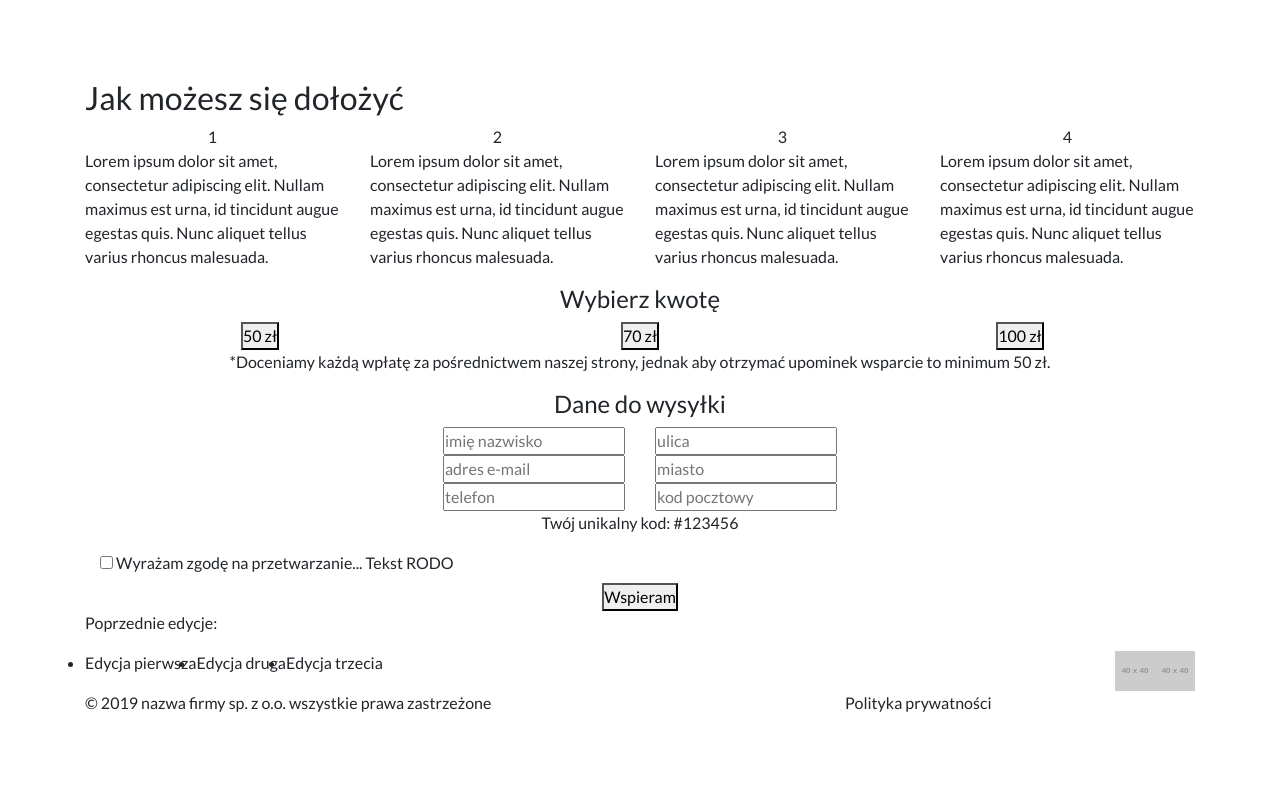
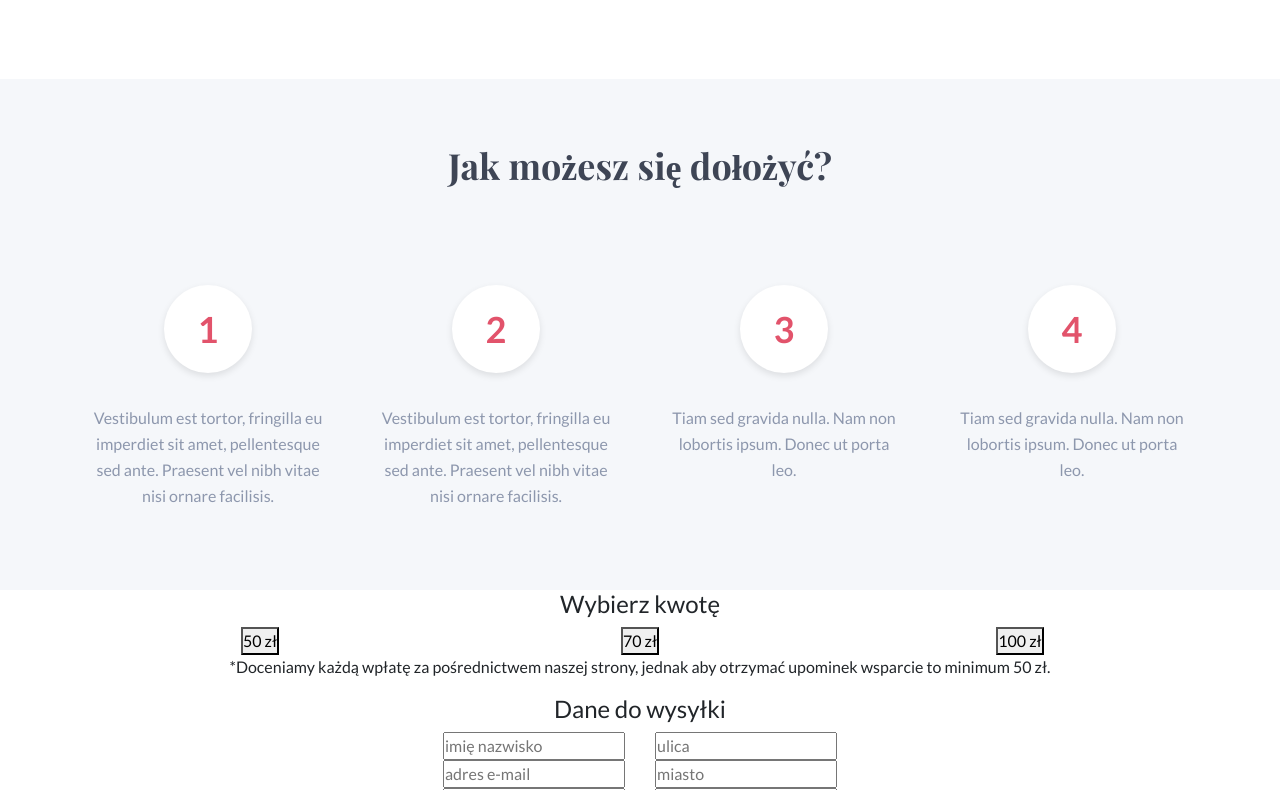
Before and after one commit to SztefkoKamil/ArtGroup-task, a website built with webpack: page src/index.html in a window 1280 px wide. Shown: the part 721-1511 px from the top of the page. Before the commit the page ends 1452 px from the top, so only its background shows below. Built offline with nearby package versions, Linux system fonts and the light colour scheme; placeholder pictures from the web are drawn by us.

Commit message:
Complete how-to-help styles

```diff
--- a/src/index.html
+++ b/src/index.html
@@ -38,48 +38,48 @@
   </header>
 
   <section class="how-to-help">
-    <div class="container">
+    <div class="container-fluid">
 
-      <div class="row">
-        <div class="col-12 col-md-12">
-          <h2 class="center">Jak możesz się dołożyć</h2>
+      <div class="how-to-help__title-row row">
+        <div class="col-12">
+          <h2 class="how-to-help__title">Jak możesz się dołożyć?</h2>
         </div>
       </div>
 
       <div class="row">
-        <div class="col-12 col-md-3">
-          <div class="d-flex justify-content-center align-items-center">
-            <span>1</span>
+        <div class="col-12 col-md-6 col-lg-3">
+          <div class="how-to-help__number-wrapper d-flex justify-content-center align-items-center">
+            <span class="how-to-help__number">1</span>
           </div>
           <div>
-            <p>Lorem ipsum dolor sit amet, consectetur adipiscing elit. Nullam maximus est urna, id tincidunt augue egestas quis. Nunc aliquet tellus varius rhoncus malesuada.</p>
+            <p class="how-to-help__description">Vestibulum est tortor, fringilla eu imperdiet sit amet, pellentesque sed ante. Praesent vel nibh vitae nisi ornare facilisis.</p>
           </div>
         </div>
 
-        <div class="col-12 col-md-3">
-          <div class="d-flex justify-content-center align-items-center">
-            <span>2</span>
+        <div class="col-12 col-md-6 col-lg-3">
+          <div class="how-to-help__number-wrapper d-flex justify-content-center align-items-center">
+            <span class="how-to-help__number">2</span>
           </div>
           <div>
-            <p>Lorem ipsum dolor sit amet, consectetur adipiscing elit. Nullam maximus est urna, id tincidunt augue egestas quis. Nunc aliquet tellus varius rhoncus malesuada.</p>
+            <p class="how-to-help__description">Vestibulum est tortor, fringilla eu imperdiet sit amet, pellentesque sed ante. Praesent vel nibh vitae nisi ornare facilisis.</p>
           </div>
         </div>
 
-        <div class="col-12 col-md-3">
-          <div class="d-flex justify-content-center align-items-center">
-            <span>3</span>
+        <div class="col-12 col-md-6 col-lg-3">
+          <div class="how-to-help__number-wrapper d-flex justify-content-center align-items-center">
+            <span class="how-to-help__number">3</span>
           </div>
           <div>
-            <p>Lorem ipsum dolor sit amet, consectetur adipiscing elit. Nullam maximus est urna, id tincidunt augue egestas quis. Nunc aliquet tellus varius rhoncus malesuada.</p>
+            <p class="how-to-help__description">Tiam sed gravida nulla. Nam non lobortis ipsum. Donec ut porta leo.</p>
           </div>
         </div>
 
-        <div class="col-12 col-md-3">
-          <div class="d-flex justify-content-center align-items-center">
-            <span>4</span>
+        <div class="col-12 col-md-6 col-lg-3">
+          <div class="how-to-help__number-wrapper d-flex justify-content-center align-items-center">
+            <span class="how-to-help__number">4</span>
           </div>
           <div>
-            <p>Lorem ipsum dolor sit amet, consectetur adipiscing elit. Nullam maximus est urna, id tincidunt augue egestas quis. Nunc aliquet tellus varius rhoncus malesuada.</p>
+            <p class="how-to-help__description">Tiam sed gravida nulla. Nam non lobortis ipsum. Donec ut porta leo.</p>
           </div>
         </div>
       </div>
--- /dev/null
+++ b/src/sass/_howToHelp.scss
@@ -0,0 +1,46 @@
+
+.how-to-help {
+  background: #F5F7FA;
+  padding: 65px 5vw;
+}
+
+.how-to-help__title-row {
+  padding: 0 0 40px;
+}
+
+.how-to-help__title {
+  font-family: "Playfair Display";
+  font-size: 36px;
+  font-weight: 700;
+  color: #3E4555;
+  line-height: 43px;
+  text-align: center;
+}
+
+.how-to-help__number-wrapper {
+  width: 88px;
+  height: 88px;
+  background: #fff;
+  border-radius: 50%;
+  box-shadow: 0px 3px 7px 0px rgba(0, 0, 0, 0.1);
+  margin: 50px auto 32px;
+}
+
+.how-to-help__number {
+  font-size: 36px;
+  font-weight: 700;
+  color: #E2536B;
+}
+
+.how-to-help__description {
+  color: #8D97AD;
+  line-height: 26px;
+  text-align: center;
+  padding: 0 10px;
+}
+
+@media (max-width: 767px) {
+  .how-to-help__description {
+    padding: 0 10vw;
+  }
+}
--- a/src/sass/styles.scss
+++ b/src/sass/styles.scss
@@ -1,6 +1,7 @@
 @import url('https://fonts.googleapis.com/css?family=Lato:400,700|Playfair+Display:400,700&display=swap&subset=latin-ext');
 
 @import './header';
+@import './howToHelp';
 
 * {
   margin: 0;
```
